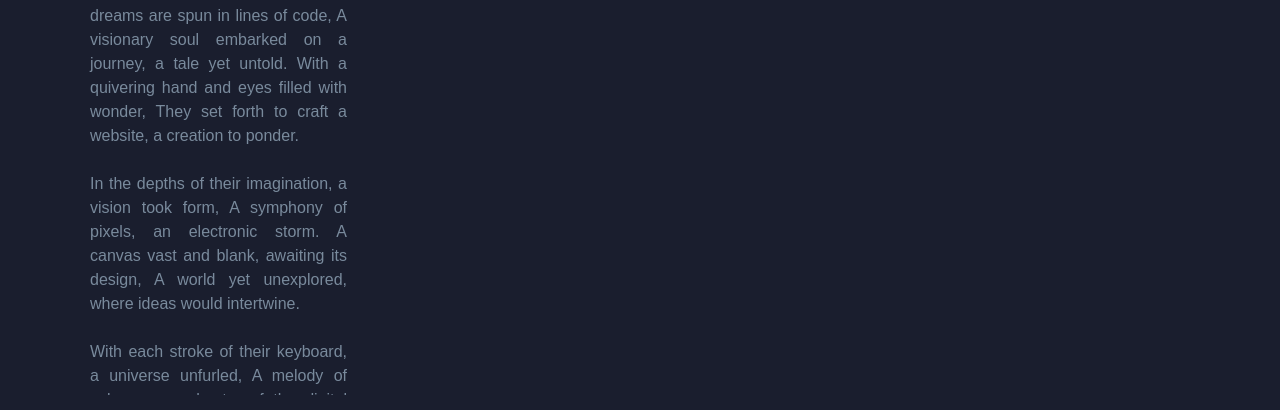
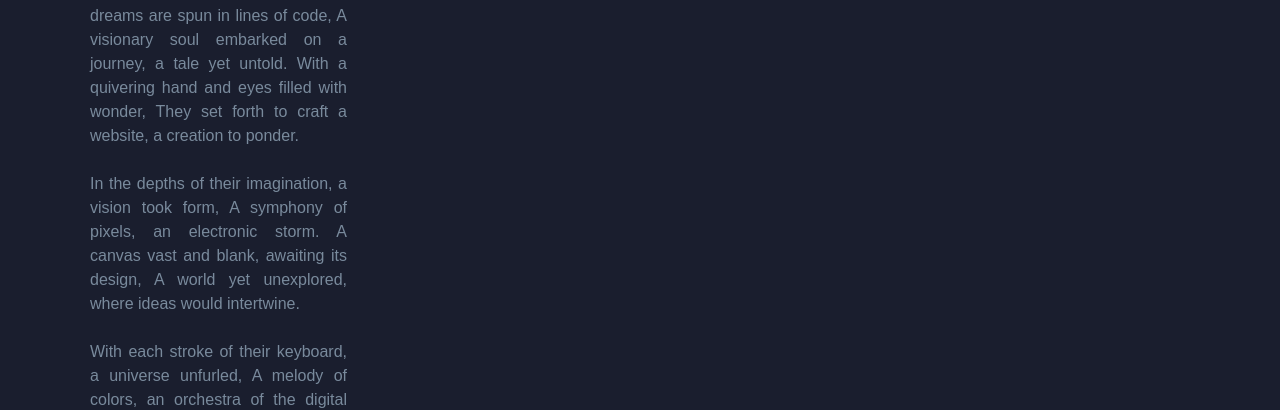
Before and after one commit to unofficiallly/unofficiallly.github.io, a plain HTML site: page index.html in a window 1280 px wide. Shown: the part 399-809 px from the top of the page. Drawn offline with nearby package versions, Linux system fonts and the light colour scheme; a web font is replaced by a local one.

Commit message:
Update style.css

```diff
--- a/style.css
+++ b/style.css
@@ -60,7 +60,7 @@ body {
 }
 
 .pane {
-    max-height: var(--page-row-1);
+    /* max-height: var(--page-row-1); */
     text-align: justify;
     text-overflow: ellipsis;
     overflow: hidden;
@@ -69,5 +69,5 @@ body {
 
 
 .page-row-1 {
-    height: var(--page-row-1);
+    /* height: var(--page-row-1); */
 }
```
